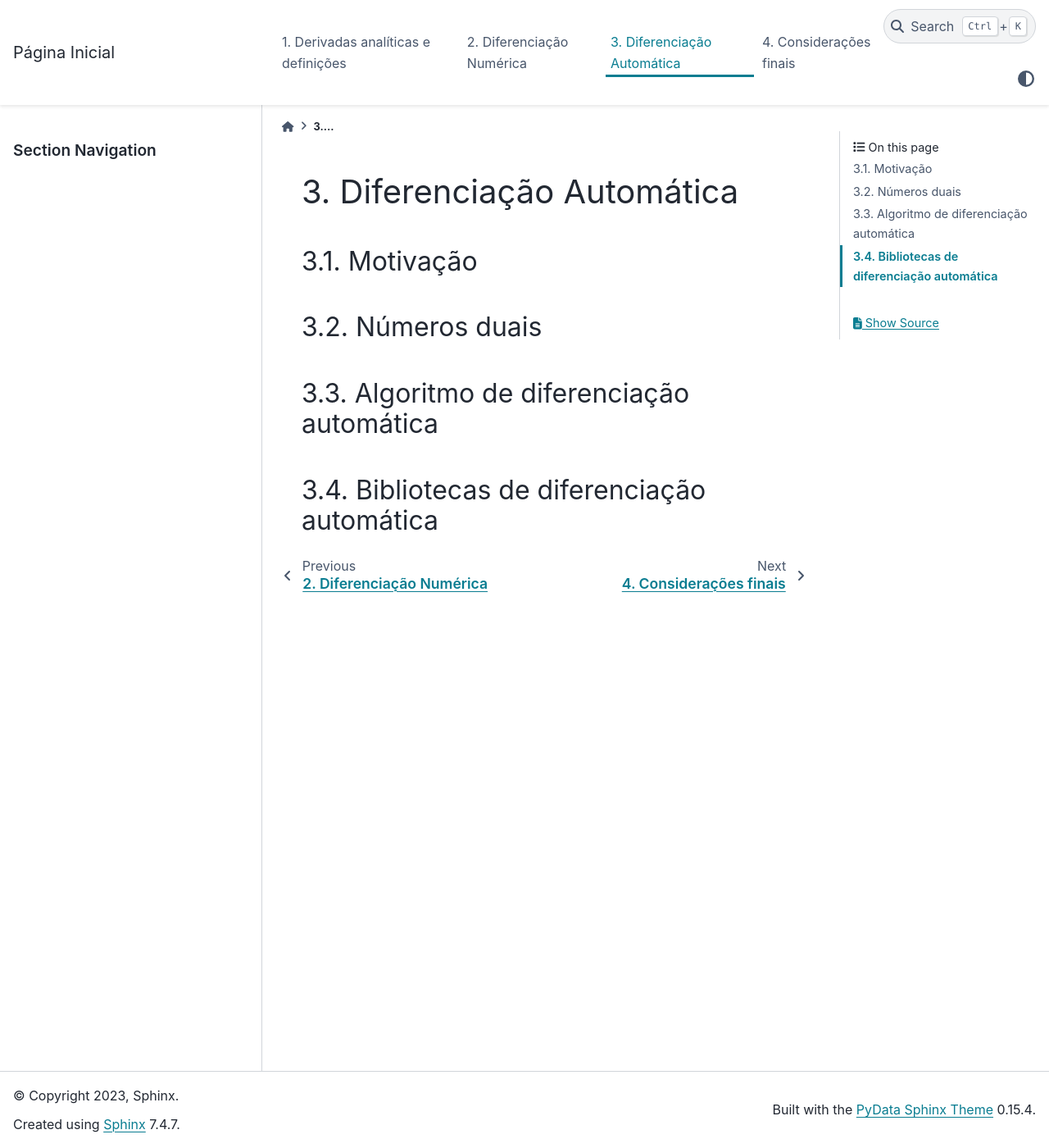
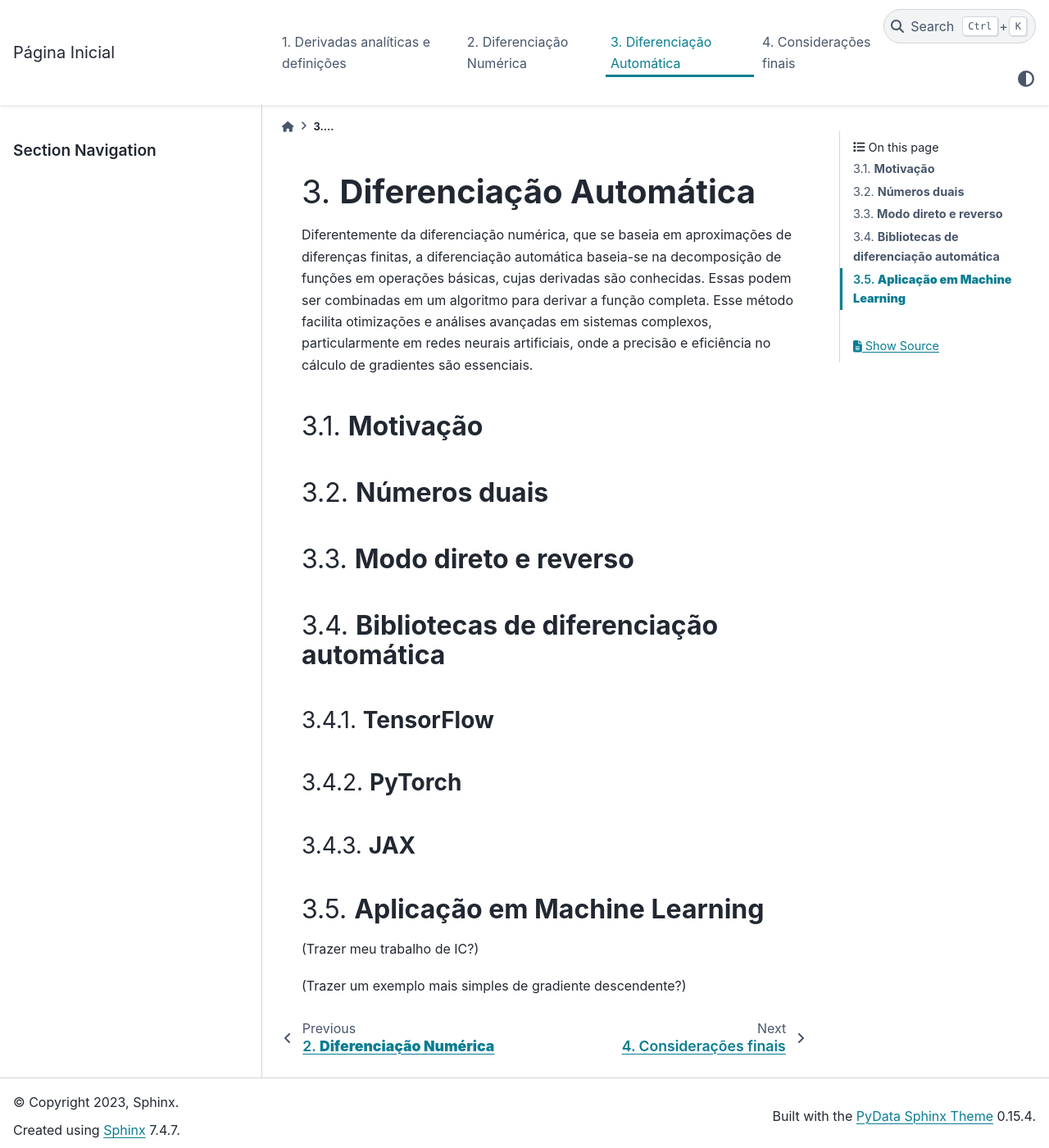
Before and after one commit to leobelintani1996/Derivadas, a Sphinx documentation site: the page built from docs/source/Parte3.rst, in a window 1280 px wide and 1400 px high. Shown: the whole window at 82% size. Built offline with Sphinx 7.4.7 and the PyData theme 0.15.4, drawn with Linux system fonts in a browser that asks for light colours.

Commit message:
Parte 3 iniciada

```diff
--- a/docs/source/Parte3.rst
+++ b/docs/source/Parte3.rst
@@ -1,14 +1,33 @@
-3. Diferenciação Automática
-===========================
+3. **Diferenciação Automática**
+===============================
 
-3.1. Motivação
----------------
+Diferentemente da diferenciação numérica, que se baseia em aproximações de diferenças finitas, a diferenciação automática baseia-se na decomposição
+de funções em operações básicas, cujas derivadas são conhecidas. Essas podem ser combinadas em um algoritmo para derivar a função completa. Esse método
+facilita otimizações e análises avançadas em sistemas complexos, particularmente em redes neurais artificiais, onde a precisão e eficiência no cálculo de gradientes são essenciais.
 
-3.2. Números duais
+3.1. **Motivação**
 ------------------
 
-3.3. Algoritmo de diferenciação automática
-------------------------------------------
+3.2. **Números duais**
+----------------------
 
-3.4. Bibliotecas de diferenciação automática
--------------------------------------------
+3.3. **Modo direto e reverso**
+------------------------------
+
+3.4. **Bibliotecas de diferenciação automática**
+------------------------------------------------
+
+3.4.1. **TensorFlow**
+~~~~~~~~~~~~~~~~~~~~~
+
+3.4.2. **PyTorch**
+~~~~~~~~~~~~~~~~~~
+
+3.4.3. **JAX**
+~~~~~~~~~~~~~~
+
+3.5. **Aplicação em Machine Learning**
+--------------------------------------
+(Trazer meu trabalho de IC?)
+
+(Trazer um exemplo mais simples de gradiente descendente?)
```
Also changed, not shown: docs/source/Parte1.rst (+18 -18 lines), docs/source/Parte2.rst (+12 -12 lines), docs/source/index.rst (+8 -4 lines).
